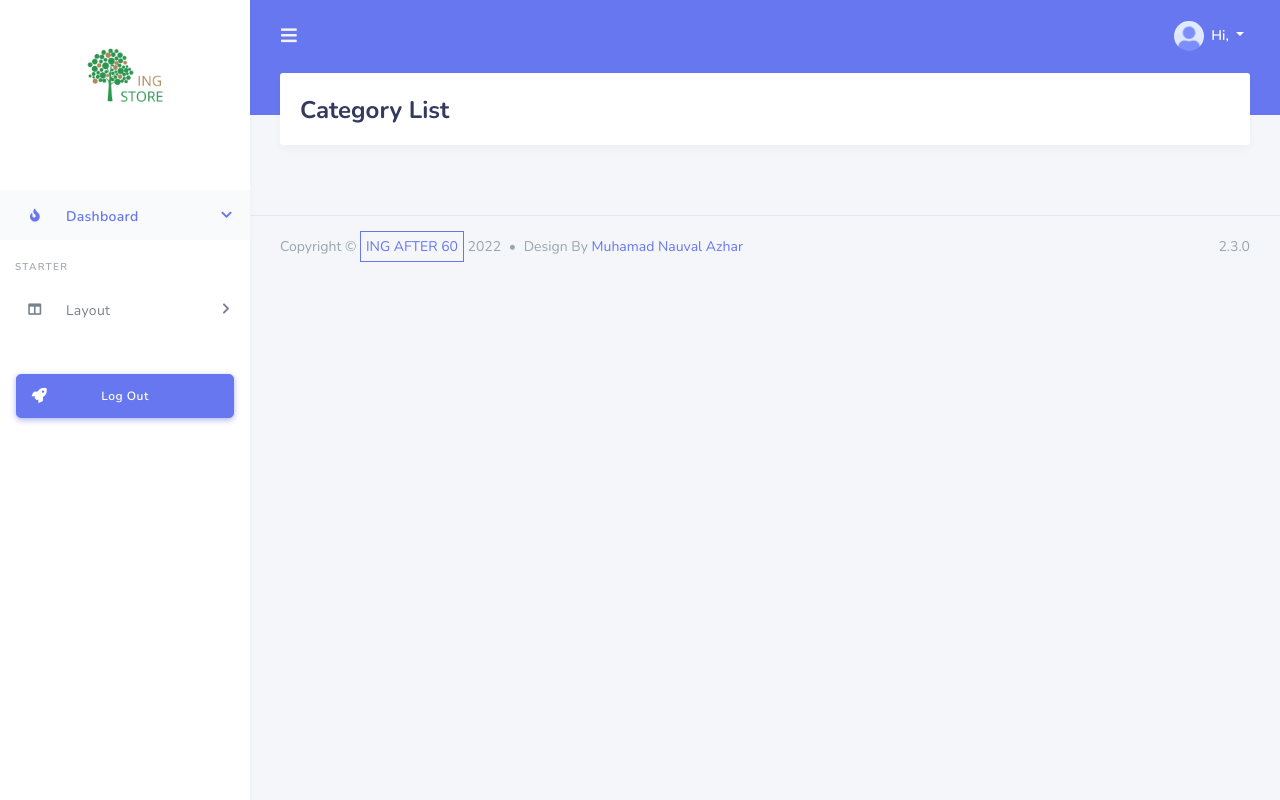
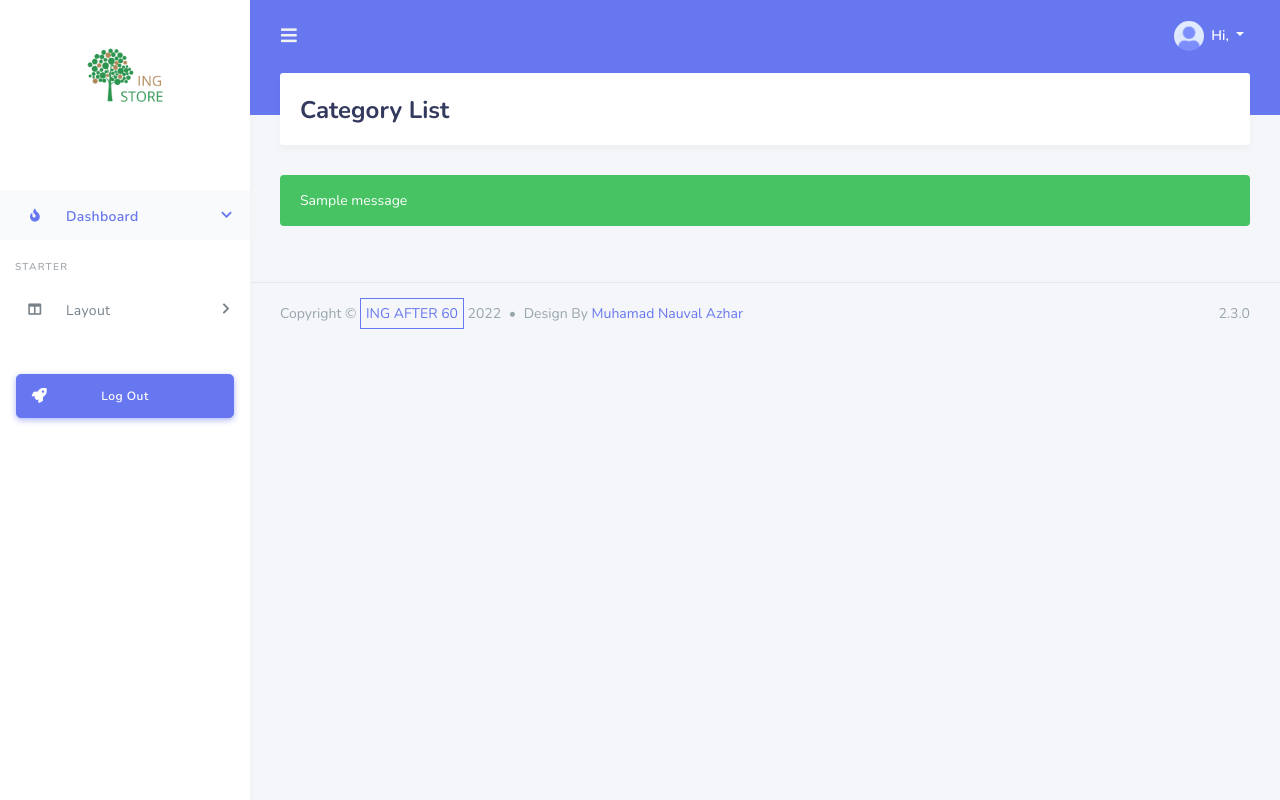
Before and after one commit to gurnitha/DJANGO-CLONE-AMAZON-USING-DJANGO-V3.2, a Django app: page /dashboard/categories in a window 1280 px wide. Run offline with Django 3.2, Linux system fonts and the light colour scheme; tables that the repository leaves empty hold one stand-in row (values such as "Sample post"); one stand-in notice (Sample message) is shown; some libraries are stand-ins or nearby versions.

Commit message:
5.8 Create alert message for success and error on creating category

```diff
--- a/apps/main/templates/template_admin/base.html
+++ b/apps/main/templates/template_admin/base.html
@@ -42,10 +42,34 @@
             <!-- Main Content -->
             <div class="main-content">
                 <section class="section">
+
+                    <!-- Page title -->
                     <div class="section-header">
                         <h1>{% block page_title %}{% endblock page_title %}</h1>
                     </div>
+                    <!-- Page title end -->
+
+                    <!-- Messages for error or success -->
+                    {% if messages %}
+                    {% for message in messages %}
+                    {% if message.tags == "success" %}
+                    <div class="alert alert-success">
+                        {{message}}
+                    </div>
+                    {% endif %}
+                    {% if message.tags == "error" %}
+                    <div class="alert alert-danger">
+                        {{message}}
+                    </div>
+                    {% endif %}
+                    {% endfor %}
+                    {% endif %}
+                    <!-- Messages for error or success end -->
+
+                    <!-- Main page content -->
                     {% block main_page_content %}{% endblock main_page_content %}
+                    <!-- Main page content end -->
+
                 </section>
             </div>
             <!-- Main Content // -->
--- a/apps/main/views_admin.py
+++ b/apps/main/views_admin.py
@@ -4,6 +4,7 @@
 from django.shortcuts import render
 from django.contrib.auth.decorators import login_required
 from django.views.generic import ListView, CreateView
+from django.contrib.messages.views import SuccessMessageMixin
 
 # Locals
 from apps.main.models import Categories
@@ -23,7 +24,8 @@ class CategoriesListView(ListView):
 
 
 # Class views:CategoriesCreateView
-class CategoriesCreateView(CreateView):
+class CategoriesCreateView(SuccessMessageMixin,CreateView):
 	model=Categories
+	success_message="Category added."
 	fields="__all__"
 	template_name="template_admin/category_create.html"
```
Also changed, not shown: README.md, media/50fdbd11700123e6ff11b830dfcb3740.jpg (added).
